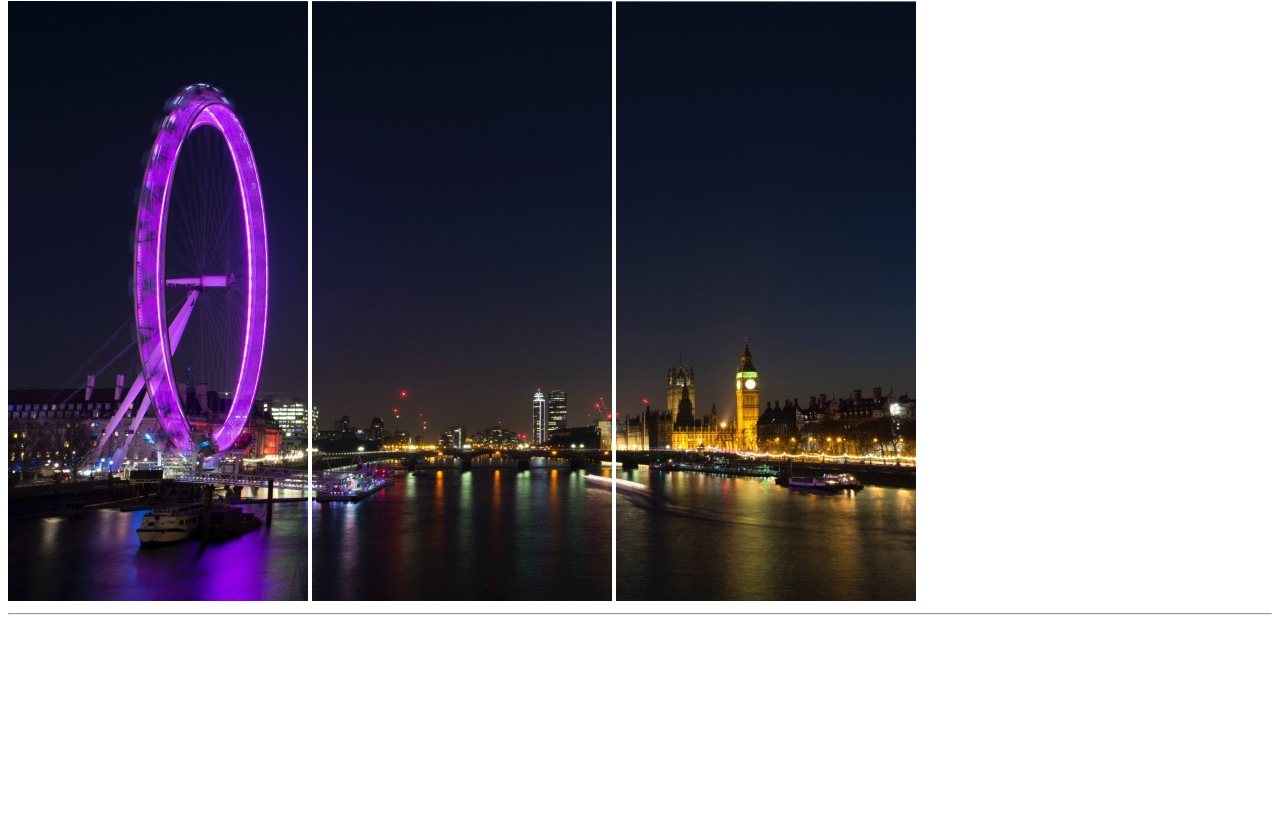
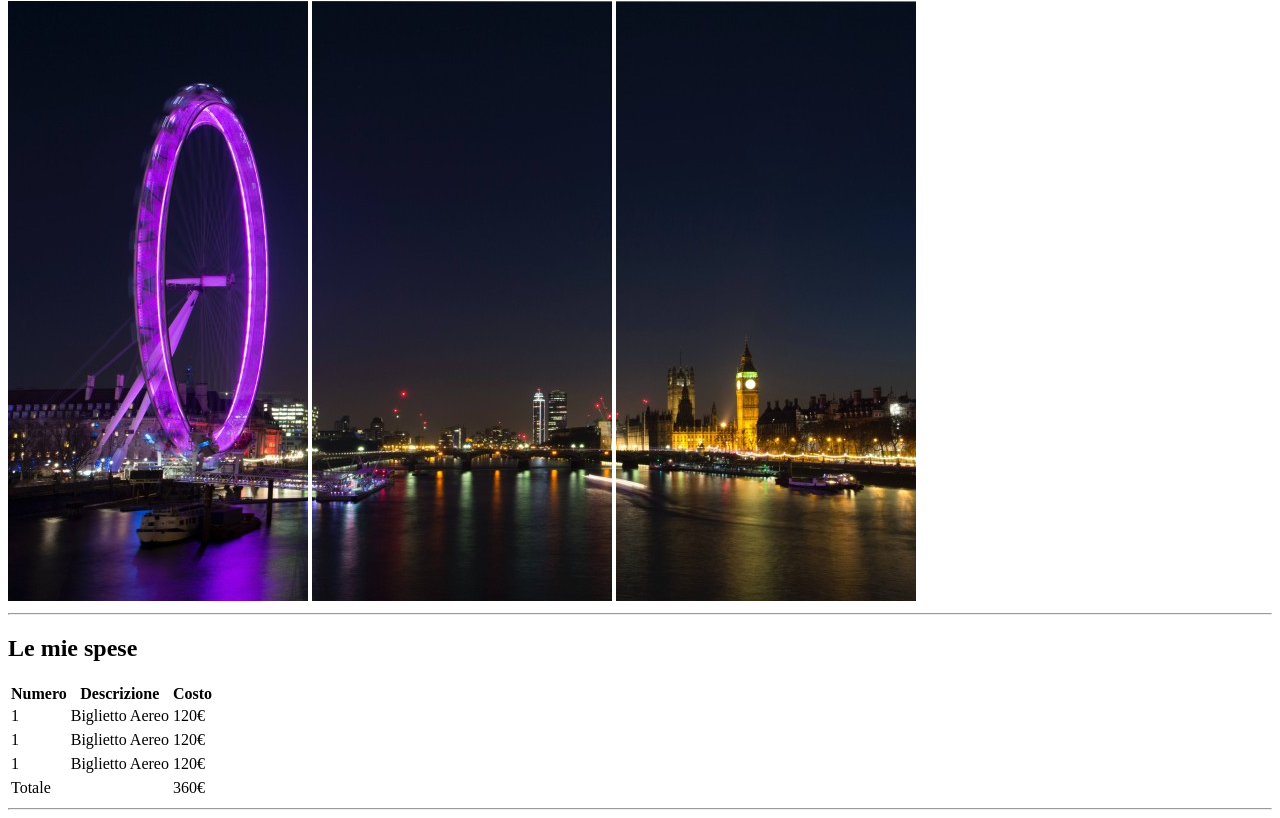
Before and after one commit to giovanniocchipinti/html-london-trip, a plain HTML site: page index.html in a window 1280 px wide. Shown: the part 79-897 px from the top of the page. Before the commit the page ends 800 px from the top, so only its background shows below. Drawn offline with Linux system fonts and the light colour scheme.

Commit message:
feat: added expensis list section on main

```diff
--- a/index.html
+++ b/index.html
@@ -16,8 +16,45 @@
         </div>
     </header>
     <hr>
+    <!-- Home Page del progetto -->
     <main>
+        <section id="expensis-list">
+            <h2>Le mie spese</h2>
+            <table>
+                <thead>
+                    <tr>
+                        <th>Numero</th>
+                        <th>Descrizione</th>
+                        <th>Costo</th>
+                    </tr>
+                </thead>
+                <tbody>
+                    <tr>
+                        <td>1</td>
+                        <td>Biglietto Aereo</td>
+                        <td>120€</td>
+                    </tr>
+                    <tr></tr>
+                        <td>1</td>
+                        <td>Biglietto Aereo</td>
+                        <td>120€</td>
+                    </tr>
+                    <tr></tr>
+                        <td>1</td>
+                        <td>Biglietto Aereo</td>
+                        <td>120€</td>
+                    </tr>
+                    <tr></tr>
+                        <td colspan="2">Totale</td>
+                        <td>360€</td>
+                    </tr>
+                </tbody>
+            </table>
+        </section>
+        <hr>
+        <section>
 
+        </section>
     </main>
 </body>
 </html>
```
